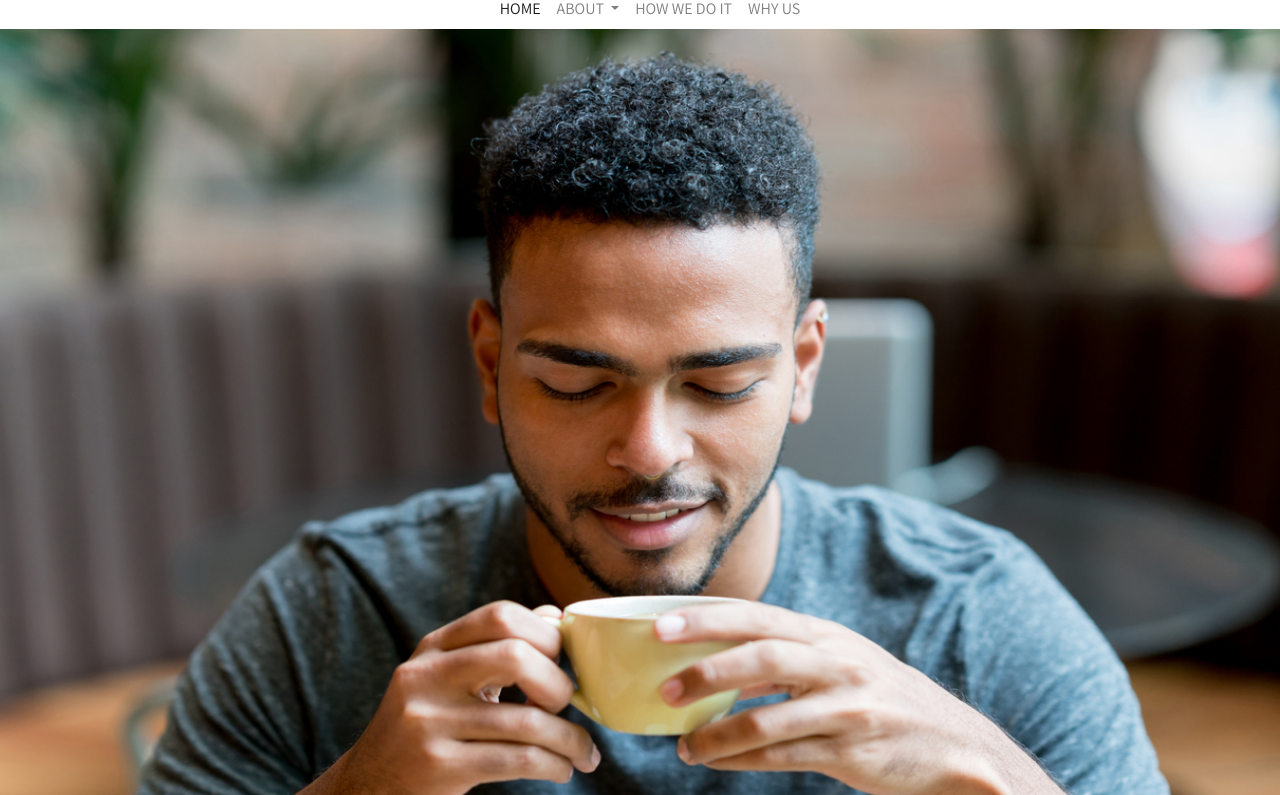
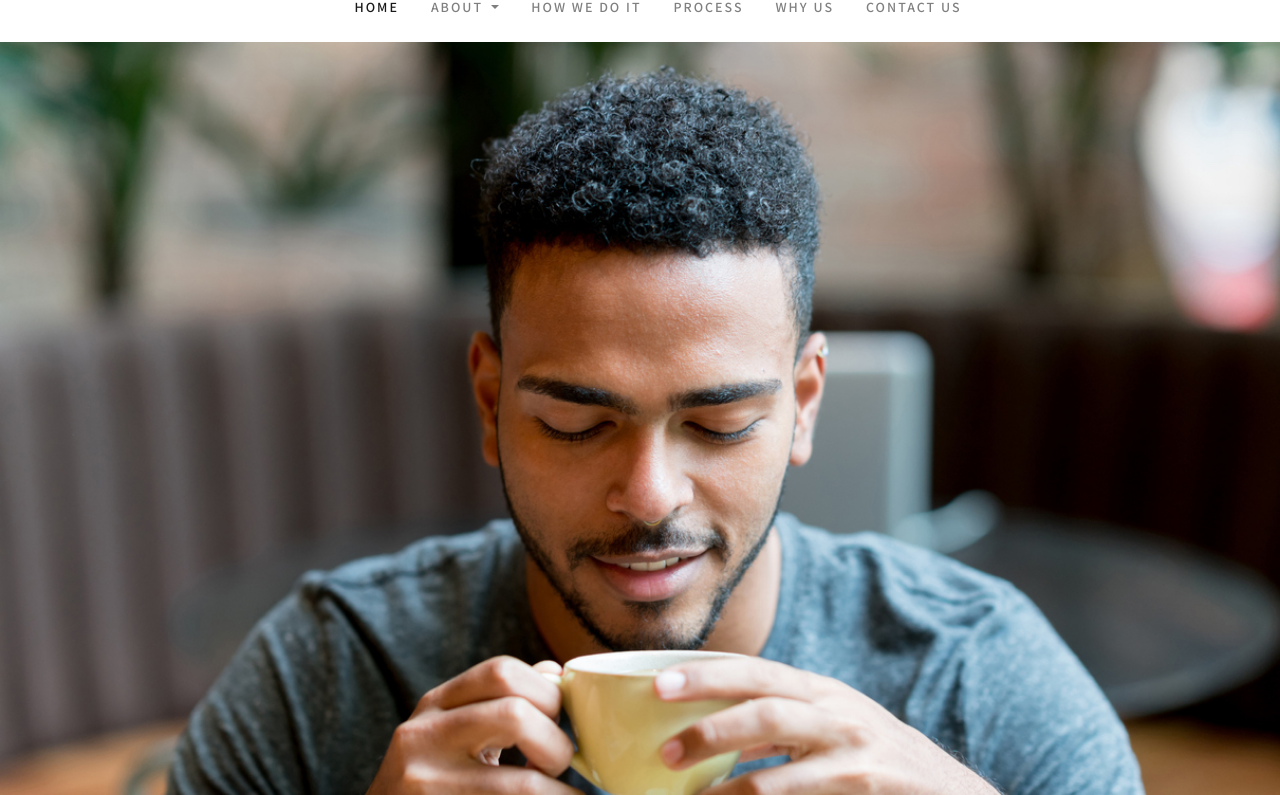
Before and after one commit to cyborgEneki/mocan-coffee, a plain HTML site: page index.html in a window 1280 px wide. Shown: the part 149-944 px from the top of the page. Drawn offline with nearby package versions, Linux system fonts and the light colour scheme.

Commit message:
Style navbar

```diff
--- a/index.html
+++ b/index.html
@@ -26,8 +26,8 @@
 
 <body>
     <div id="header"></div>
-    <div class="banner-container">
-        <img src="./assets/images/home.jpg" alt="" class="banner-image">
+    <div class="banner-container container-fluid px-0">
+        <img src="./assets/images/home.jpg" alt="" class="img-fluid banner-image">
     </div>
     <div class="container mt-5">
         <div class="row">
--- a/partials/header.html
+++ b/partials/header.html
@@ -14,10 +14,10 @@
 
                 <div class="collapse navbar-collapse" id="navbarSupportedContent">
                     <ul class="navbar-nav mr-auto header-container">
-                        <li class="nav-item active">
+                        <li class="nav-item active header-links">
                             <a class="nav-link" href="../index.html">HOME <span class="sr-only">(current)</span></a>
                         </li>
-                        <li class="nav-item dropdown">
+                        <li class="nav-item dropdown header-links">
                             <a class="nav-link dropdown-toggle" href="#" id="navbarDropdown" role="button"
                                 data-toggle="dropdown" aria-haspopup="true" aria-expanded="false">
                                 ABOUT
@@ -30,11 +30,17 @@
                                 <a class="dropdown-item" href="../subpages/services.html">OUR SERVICES</a>
                             </div>
                         </li>
-                        <li class="nav-item">
+                        <li class="nav-item header-links">
                             <a class="nav-link" href="../process.html">HOW WE DO IT</a>
                         </li>
-                        <li class="nav-item">
+                        <li class="nav-item header-links">
+                            <a class="nav-link" href="../process.html">PROCESS</a>
+                        </li>
+                        <li class="nav-item header-links">
                             <a class="nav-link" href="../why-us.html">WHY US</a>
+                        </li>
+                        <li class="nav-item header-links">
+                            <a class="nav-link" href="../why-us.html">CONTACT US</a>
                         </li>
                     </ul>
                 </div>
--- a/styles.css
+++ b/styles.css
@@ -186,11 +186,22 @@ div.footer-gallery-image-container:hover .footer-gallery-image-text {
 	margin-bottom: -1.5rem;
 }
 
+.header-links {
+	text-align: left;
+	text-transform: uppercase;
+	font-family: "Poppins", sans-serif;
+	font-weight: 600;
+	letter-spacing: 2px;
+	margin-top: 0;
+	font-size: 14px;
+	margin-left: 1rem;
+}
+
 /* BANNER */
 
 .banner-container {
 	width: auto;
-	height: 40vh;
+	/* height: 40vh; */
 	margin-top: -45px;
 }
 
@@ -405,15 +416,15 @@ div.footer-gallery-image-container:hover .footer-gallery-image-text {
 
 .subscribe-section-list {
 	font-family: "Raleway", sans-serif;
-    font-weight: 700;
-    font-size: 18px;
+	font-weight: 700;
+	font-size: 18px;
 }
 
 .subscribe-section-text-container {
 	display: flex;
-    height: auto;
-    justify-content: center;
-    flex-direction: column;
+	height: auto;
+	justify-content: center;
+	flex-direction: column;
 }
 /* MOBILE */
 
@@ -425,8 +436,7 @@ div.footer-gallery-image-container:hover .footer-gallery-image-text {
 		left: 0;
 	}
 	.banner-container {
-		height: 100vh;
-		margin-top: 1rem;
+		margin-top: 2rem;
 	}
 	.content-container {
 		margin: 3% 15%;
```
